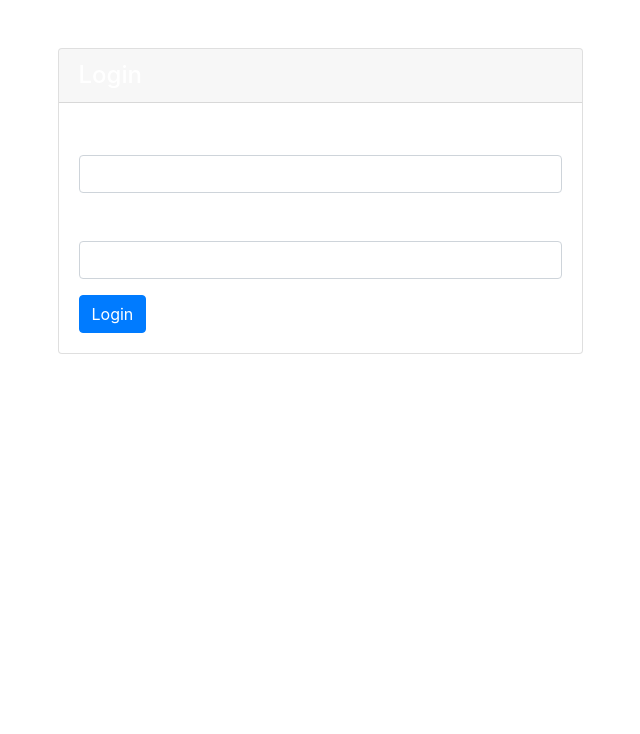
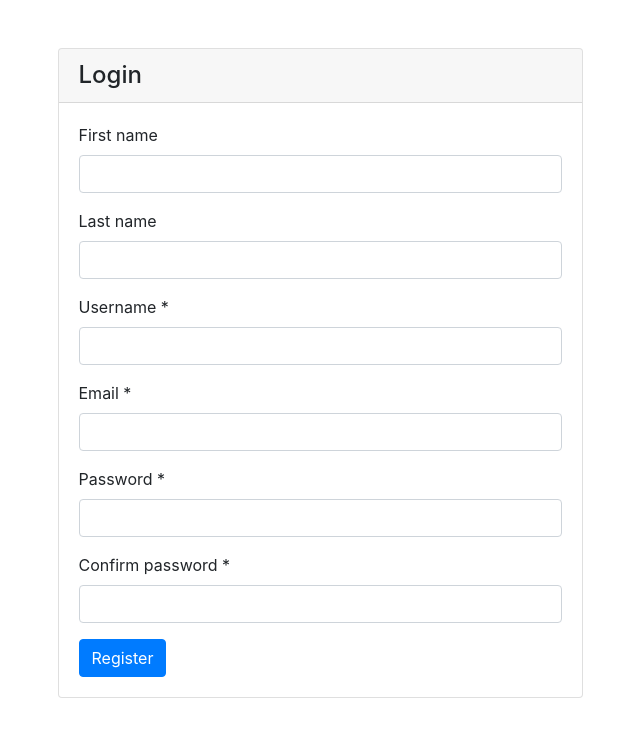
Before and after one commit to Web-IV/1920-b1-fe-dzhemaptula, an Angular app in the folder Zound/: page /register in a window 1280 px wide. Before the commit this address led to /login. Shown: the top 734 px of the page, without its empty margins (320-960 px from the left). Built offline with nearby package versions, Linux system fonts and the light colour scheme.

Commit message:
Complete best practice register and login, add services to validate pw

```diff
--- /dev/null
+++ b/Zound/src/app/_helpers/password-validation.ts
@@ -0,0 +1,14 @@
+import { AbstractControl } from '@angular/forms';
+export class PasswordValidation {
+  static MatchPassword(AC: AbstractControl) {
+    let password = AC.get('password').value; // to get value in input tag
+    let confirmPassword = AC.get('confirmPassword').value; // to get value in input tag
+    if (password != confirmPassword) {
+      //console.log('false');
+      AC.get('confirmPassword').setErrors({ MatchPassword: true });
+    } else {
+      console.log('true');
+      return null;
+    }
+  }
+}
--- a/Zound/src/app/_services/auth.service.ts
+++ b/Zound/src/app/_services/auth.service.ts
@@ -21,8 +21,27 @@ export class AuthService {
 
   login(username: string, password: string) {
     return this.http
-      .post<any>(`${environment.apiUrl}/Account/login`, {
+      .post<any>(`${environment.apiUrl}/Account/Login`, {
         username,
+        password,
+      })
+      .pipe(
+        map((user) => {
+          // store user details and jwt token in local storage to keep user logged in between page refreshes
+          localStorage.setItem('currentUser', JSON.stringify(user));
+          this.currentUserSubject.next(user);
+          return user;
+        })
+      );
+  }
+
+  register(firstName, lastName, username, email, password) {
+    return this.http
+      .post<any>(`${environment.apiUrl}/Account/Register`, {
+        firstName,
+        lastName,
+        username,
+        email,
         password,
       })
       .pipe(
--- a/Zound/src/app/app-routing.module.ts
+++ b/Zound/src/app/app-routing.module.ts
@@ -4,10 +4,12 @@ import { Routes, RouterModule } from '@angular/router';
 import { HomeComponent } from './home/home.component';
 import { AuthGuard } from './_helpers/auth.guard';
 import { LoginComponent } from './login/login.component';
+import { RegisterComponent } from './register/register.component';
 
 const routes: Routes = [
   { path: '', component: HomeComponent, canActivate: [AuthGuard] },
   { path: 'login', component: LoginComponent },
+  { path: 'register', component: RegisterComponent },
 
   // otherwise redirect to home
   { path: '**', redirectTo: '' },
--- a/Zound/src/app/app.module.ts
+++ b/Zound/src/app/app.module.ts
@@ -12,6 +12,7 @@ import { HomeComponent } from './home/home.component';
 
 import { JwtInterceptor } from './_helpers/jwt.interceptor';
 import { ErrorInterceptor } from './_helpers/error.interceptor';
+import { RegisterComponent } from './register/register.component';
 //import { fakeBackendProvider } from './_helpers/fake-backend';
 
 @NgModule({
@@ -22,7 +23,7 @@ import { ErrorInterceptor } from './_helpers/error.interceptor';
     ReactiveFormsModule,
     AppRoutingModule,
   ],
-  declarations: [AppComponent, LoginComponent, HomeComponent],
+  declarations: [AppComponent, LoginComponent, HomeComponent, RegisterComponent],
   providers: [
     { provide: HTTP_INTERCEPTORS, useClass: JwtInterceptor, multi: true },
     { provide: HTTP_INTERCEPTORS, useClass: ErrorInterceptor, multi: true },
--- a/Zound/src/app/login/login.component.html
+++ b/Zound/src/app/login/login.component.html
@@ -34,6 +34,8 @@
           ></span>
           Login
         </button>
+        <br />
+        <a>New to Zound? </a><a routerLink="/register">Register!</a>
         <div *ngIf="error" class="alert alert-danger mt-3 mb-0">
           {{ error }}
         </div>
--- /dev/null
+++ b/Zound/src/app/register/register.component.html
@@ -0,0 +1,125 @@
+<div class="col-md-6 offset-md-3 mt-5">
+  <div class="card">
+    <h4 class="card-header">Login</h4>
+    <div class="card-body">
+      <form [formGroup]="registerForm" (ngSubmit)="onSubmit()">
+        <!--First name-->
+        <div class="form-group">
+          <label for="firstName">First name</label>
+          <input
+            type="text"
+            formControlName="firstName"
+            class="form-control"
+            [ngClass]="{ 'is-invalid': submitted && f.firstName.errors }"
+          />
+          <div *ngIf="submitted && f.firstName.errors" class="invalid-feedback">
+            <div *ngIf="f.firstName.errors.max">
+              First name cannot exceed 50 characters
+            </div>
+          </div>
+        </div>
+
+        <!--Last name-->
+        <div class="form-group">
+          <label for="lastName">Last name</label>
+          <input
+            type="text"
+            formControlName="lastName"
+            class="form-control"
+            [ngClass]="{ 'is-invalid': submitted && f.lastName.errors }"
+          />
+          <div *ngIf="submitted && f.firstName.errors" class="invalid-feedback">
+            <div *ngIf="f.firstName.errors.max">
+              Last name cannot exceed 50 characters
+            </div>
+          </div>
+        </div>
+
+        <!--Username-->
+        <div class="form-group">
+          <label for="username">Username *</label>
+          <input
+            type="text"
+            formControlName="username"
+            class="form-control"
+            [ngClass]="{ 'is-invalid': submitted && f.username.errors }"
+          />
+          <div *ngIf="submitted && f.username.errors" class="invalid-feedback">
+            <div *ngIf="f.username.errors.required">Username is required</div>
+          </div>
+        </div>
+
+        <!--Email-->
+        <div class="form-group">
+          <label for="email">Email *</label>
+          <input
+            type="text"
+            formControlName="email"
+            class="form-control"
+            [ngClass]="{ 'is-invalid': submitted && f.email.errors }"
+          />
+          <div *ngIf="submitted && f.email.errors" class="invalid-feedback">
+            <div *ngIf="f.email.errors?.required">Email is required</div>
+          </div>
+          <div *ngIf="submitted && f.email.errors" class="invalid-feedback">
+            <div *ngIf="f.email.errors?.email">Invalid email</div>
+          </div>
+        </div>
+
+        <!--Password-->
+        <div class="form-group">
+          <label for="password">Password *</label>
+          <input
+            type="password"
+            formControlName="password"
+            class="form-control"
+            [ngClass]="{ 'is-invalid': submitted && f.password.errors }"
+          />
+          <div *ngIf="submitted && f.password.errors" class="invalid-feedback">
+            <div *ngIf="f.password.errors.required">Password is required</div>
+          </div>
+        </div>
+
+        <!--Password confirmation-->
+        <div class="form-group">
+          <label for="confirmPassword">Confirm password *</label>
+          <input
+            type="password"
+            formControlName="confirmPassword"
+            class="form-control"
+            [ngClass]="{ 'is-invalid': submitted && f.confirmPassword.errors }"
+          />
+          <div
+            *ngIf="submitted && f.confirmPassword.errors"
+            class="invalid-feedback"
+          >
+            <div
+              *ngIf="
+                f.confirmPassword.errors?.required;
+                then thenBlock;
+                else elseBlock
+              "
+            ></div>
+            <ng-template #thenBlock
+              >Password confirmation is required</ng-template
+            >
+            <ng-template #elseBlock>Passwords do not match</ng-template>
+          </div>
+        </div>
+
+        <!--Submit-->
+        <button [disabled]="loading" class="btn btn-primary">
+          <span
+            *ngIf="loading"
+            class="spinner-border spinner-border-sm mr-1"
+          ></span>
+          Register
+        </button>
+        <br />
+        <div *ngIf="error" class="alert alert-danger mt-3 mb-0">
+          {{ error }}
+        </div>
+      </form>
+    </div>
+  </div>
+</div>
--- /dev/null
+++ b/Zound/src/app/register/register.component.ts
@@ -0,0 +1,85 @@
+import { Component, OnInit } from '@angular/core';
+import { Router, ActivatedRoute } from '@angular/router';
+import { FormBuilder, FormGroup, Validators } from '@angular/forms';
+import { first } from 'rxjs/operators';
+
+import { AuthService } from '../_services/auth.service';
+import { PasswordValidation } from '../_helpers/password-validation';
+
+@Component({
+  selector: 'app-register',
+  templateUrl: './register.component.html',
+  styleUrls: ['./register.component.scss'],
+})
+export class RegisterComponent implements OnInit {
+  registerForm: FormGroup;
+  loading = false;
+  submitted = false;
+  returnUrl: string;
+  error = '';
+
+  constructor(
+    private formBuilder: FormBuilder,
+    private route: ActivatedRoute,
+    private router: Router,
+    private authenticationService: AuthService
+  ) {
+    if (this.authenticationService.currentUserValue) {
+      this.router.navigate(['/']);
+    }
+  }
+
+  ngOnInit() {
+    this.registerForm = this.formBuilder.group(
+      {
+        firstName: ['', Validators.max(50)],
+        lastName: ['', Validators.max(50)],
+        username: ['', Validators.required],
+        email: [
+          '',
+          Validators.compose([Validators.required, Validators.email]),
+        ],
+        password: ['', Validators.required],
+        confirmPassword: ['', Validators.required],
+      },
+      {
+        validator: PasswordValidation.MatchPassword, // your validation method
+      }
+    );
+    // get return url from route parameters or default to '/'
+    this.returnUrl = this.route.snapshot.queryParams['returnUrl'] || '/';
+  }
+
+  get f() {
+    return this.registerForm.controls;
+  }
+
+  onSubmit() {
+    this.submitted = true;
+
+    // stop here if form is invalid
+    if (this.registerForm.invalid) {
+      return;
+    }
+
+    this.loading = true;
+    this.authenticationService
+      .register(
+        this.f.firstName.value,
+        this.f.lastName.value,
+        this.f.username.value,
+        this.f.email.value,
+        this.f.password.value
+      )
+      .pipe(first())
+      .subscribe(
+        (data) => {
+          this.router.navigate([this.returnUrl]);
+        },
+        (error) => {
+          this.error = error;
+          this.loading = false;
+        }
+      );
+  }
+}
--- a/Zound/src/main.ts
+++ b/Zound/src/main.ts
@@ -8,5 +8,13 @@ if (environment.production) {
   enableProdMode();
 }
 
-platformBrowserDynamic().bootstrapModule(AppModule)
-  .catch(err => console.error(err));
+platformBrowserDynamic()
+  .bootstrapModule(AppModule)
+  //Ensure Angular destroys itself on hot reloads
+  .then((ref) => {
+    if (window['ngRef']) {
+      window['ngRef'].destroy();
+    }
+  })
+  //otherwise log boot error
+  .catch((err) => console.error(err));
--- a/Zound/src/styles.scss
+++ b/Zound/src/styles.scss
@@ -1 +1,4 @@
 /* You can add global styles to this file, and also import other style files */
+a {
+  cursor: pointer;
+}
```
Also changed, not shown: Zound/src/app/register/register.component.scss (added), 1 other file (tests, documents, lock files or other folders).
